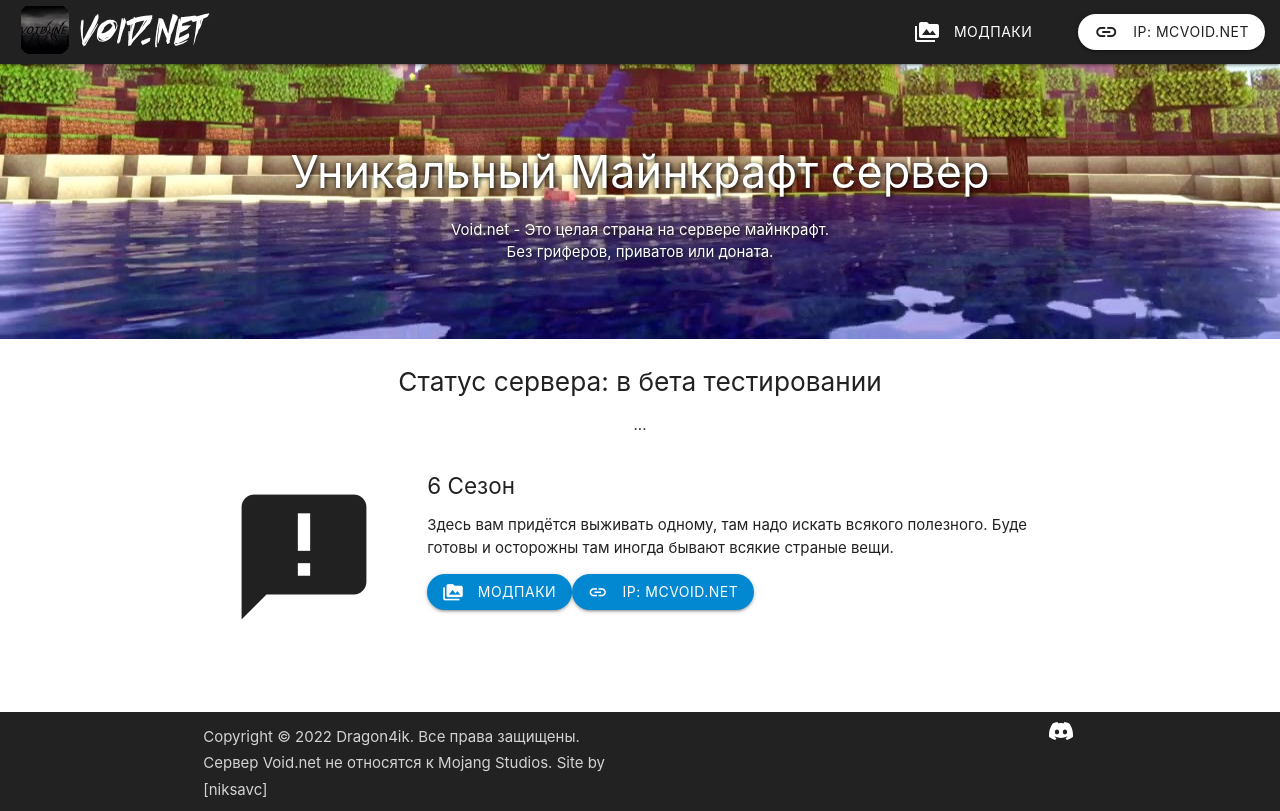
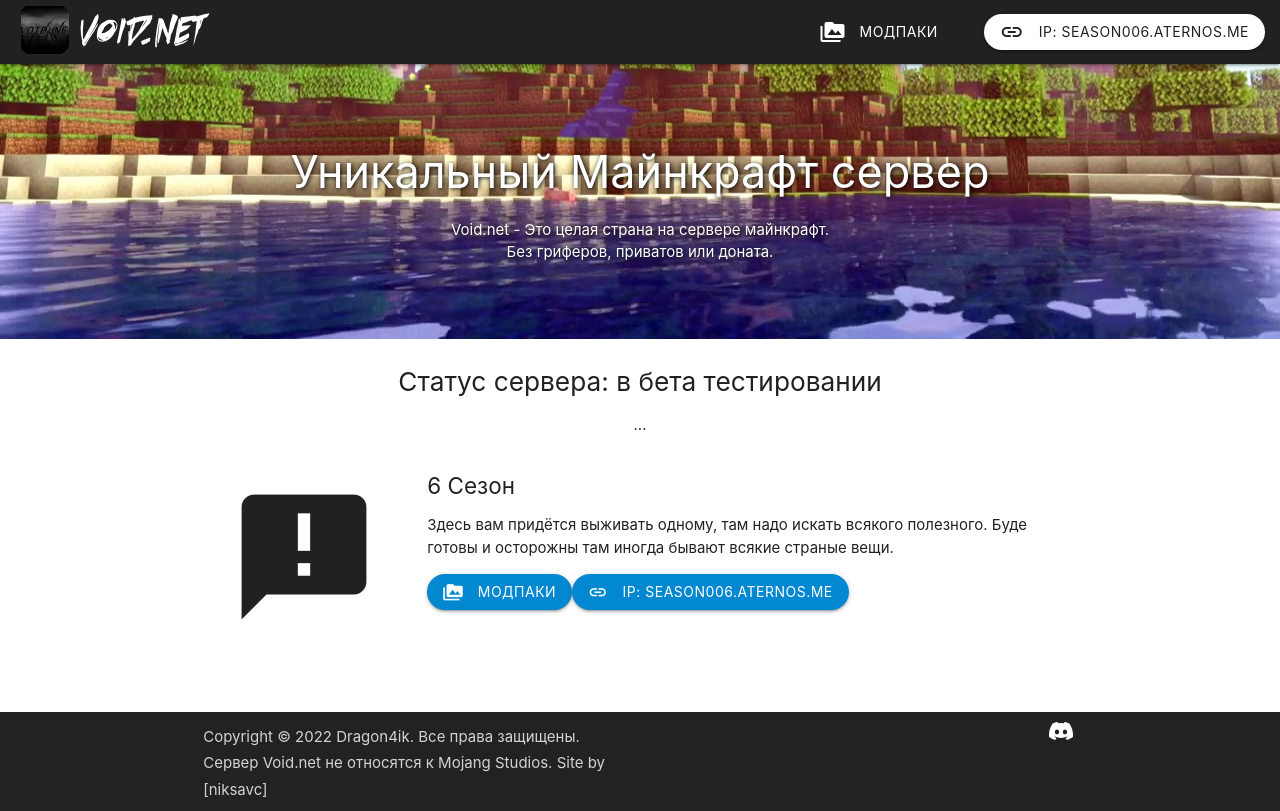
Before and after one commit to NikSavchenk0/oldmcvoid.net, a plain HTML site: page index.html in a window 1280 px wide. Drawn offline with Linux system fonts and the light colour scheme.

Commit message:
Update index.html

```diff
--- a/index.html
+++ b/index.html
@@ -61,7 +61,7 @@
                         </ul>
                     </li>
 
-                    <li><a href="" class="white grey-text text-darken-4 btn nav-btn waves-effect" style=""><span class="" onclick="prompt('Скопируйте IP адрес и вставьте в ваш майнкрафт:','mcvoid.net'); return false;">IP: mcvoid.net</span><i class="material-icons left">link</i></a> </li></ul>
+                    <li><a href="" class="white grey-text text-darken-4 btn nav-btn waves-effect" style=""><span class="" onclick="prompt('Скопируйте IP адрес и вставьте в ваш майнкрафт:','season006.aternos.me'); return false;">IP: season006.aternos.me</span><i class="material-icons left">link</i></a> </li></ul>
             </div>
         </nav>
     </div>
@@ -84,7 +84,7 @@
                 <div class="col s12 l3"><i class="material-icons benefit-icon">announcement</i></div>
                 <div class="col s12 l9">
                     <h4>6 Сезон</h4>
-                    <p>Здесь вам придётся выживать одному, там надо искать всякого полезного. Буде готовы и осторожны там иногда бывают всякие страные вещи.</p><a href="https://docs.google.com/document/d/1YiaxDzMW4zQTA0LdhTqwiKasTjnycaCULtDGB8cwmM4/edit?usp=sharing" class="waves-effect waves-light btn light-blue darken-2">Модпаки<i class="material-icons left">perm_media</i></a><a href="" class="waves-effect waves-light btn light-blue darken-2" style=""><span class="" onclick="prompt('Скопируйте IP адрес и вставьте в ваш майнкрафт:','mcvoid.net'); return false;">IP: mcvoid.net</span><i class="material-icons left">link</i></a>
+                    <p>Здесь вам придётся выживать одному, там надо искать всякого полезного. Буде готовы и осторожны там иногда бывают всякие страные вещи.</p><a href="https://docs.google.com/document/d/1YiaxDzMW4zQTA0LdhTqwiKasTjnycaCULtDGB8cwmM4/edit?usp=sharing" class="waves-effect waves-light btn light-blue darken-2">Модпаки<i class="material-icons left">perm_media</i></a><a href="" class="waves-effect waves-light btn light-blue darken-2" style=""><span class="" onclick="prompt('Скопируйте IP адрес и вставьте в ваш майнкрафт:','season006.aternos.me'); return false;">IP: season006.aternos.me</span><i class="material-icons left">link</i></a>
 </div>
             </div>
 
```
